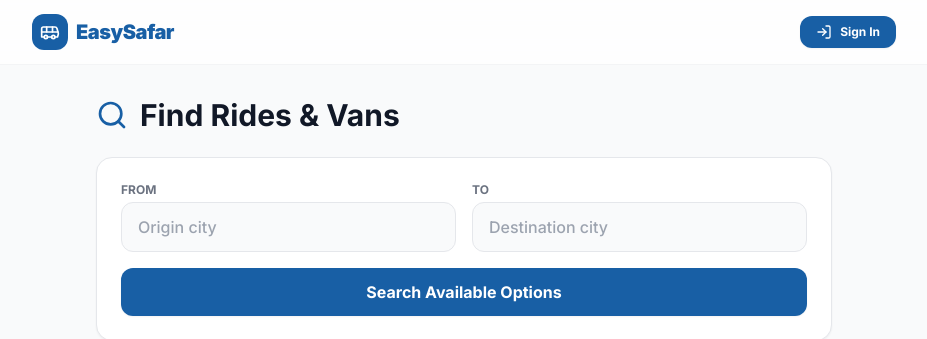
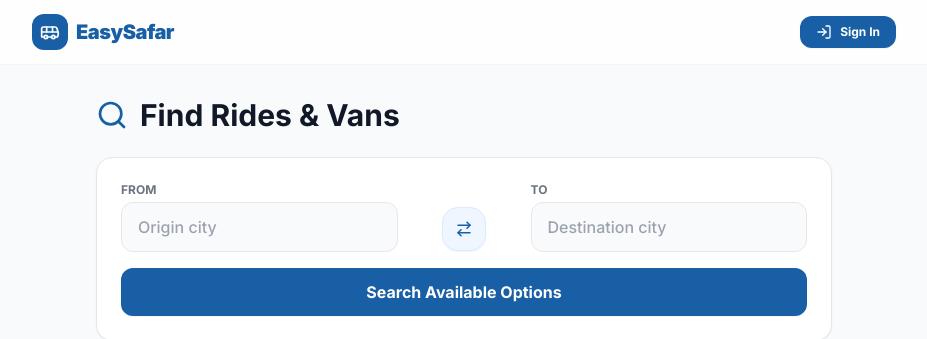
Before and after one commit to Akbar10830/easysafar-web, a Next.js app: page /search in a window 1280 px wide. Shown: the top 339 px of the page, without its empty margins (176-1103 px from the left). Built offline with nearby package versions, Linux system fonts and the light colour scheme; no server answers; the database is empty.

Commit message:
Add full search file with swap locations button and Suspense boundary

```diff
--- a/app/search/page.tsx
+++ b/app/search/page.tsx
@@ -3,7 +3,7 @@ import { Suspense, useState, useEffect } from "react";
 import { db, auth } from "@/lib/firebase";
 import { collection, getDocs, addDoc, doc, updateDoc, increment } from "firebase/firestore";
 import { onAuthStateChanged } from "firebase/auth";
-import { Search as SearchIcon, Calendar, Clock, Users, Car, Bus, Phone, Building2, Truck } from "lucide-react";
+import { Search as SearchIcon, Calendar, Clock, Users, Car, Bus, Phone, Building2, Truck, ArrowRightLeft } from "lucide-react";
 import { useRouter, useSearchParams } from "next/navigation";
 
 interface Trip {
@@ -99,6 +99,12 @@ function SearchContent() {
     setFilteredTrips(results);
   };
 
+  const handleSwapLocations = () => {
+    const temp = originQuery;
+    setOriginQuery(destinationQuery);
+    setDestinationQuery(temp);
+  };
+
   const handleSearch = (e: React.FormEvent) => {
     e.preventDefault();
     applyFilterLogic(originQuery, destinationQuery, activeFilter, trips);
@@ -165,8 +171,8 @@ function SearchContent() {
       </div>
 
       <form onSubmit={handleSearch} className="bg-white p-6 rounded-2xl shadow-sm border border-gray-200 mb-6 space-y-4">
-        <div className="grid grid-cols-1 md:grid-cols-2 gap-4">
-          <div>
+        <div className="grid grid-cols-1 md:grid-cols-12 gap-4 items-center">
+          <div className="md:col-span-5">
             <label className="block text-xs font-bold text-gray-500 uppercase mb-1">From</label>
             <input
               type="text"
@@ -176,7 +182,19 @@ function SearchContent() {
               className="w-full bg-gray-50 border border-gray-200 rounded-xl px-4 py-3 text-gray-900 font-medium placeholder-gray-400 outline-none focus:border-[#185FA5] transition"
             />
           </div>
-          <div>
+
+          <div className="md:col-span-2 flex justify-center pt-2 md:pt-6">
+            <button
+              type="button"
+              onClick={handleSwapLocations}
+              className="p-3 bg-blue-50 hover:bg-blue-100 text-[#185FA5] rounded-2xl transition border border-blue-100 shadow-sm"
+              title="Swap From and To"
+            >
+              <ArrowRightLeft size={18} />
+            </button>
+          </div>
+
+          <div className="md:col-span-5">
             <label className="block text-xs font-bold text-gray-500 uppercase mb-1">To</label>
             <input
               type="text"
@@ -187,6 +205,7 @@ function SearchContent() {
             />
           </div>
         </div>
+
         <button type="submit" className="w-full bg-[#185FA5] hover:bg-[#124b82] text-white font-bold py-3 rounded-xl transition shadow-sm">
           Search Available Options
         </button>
```
